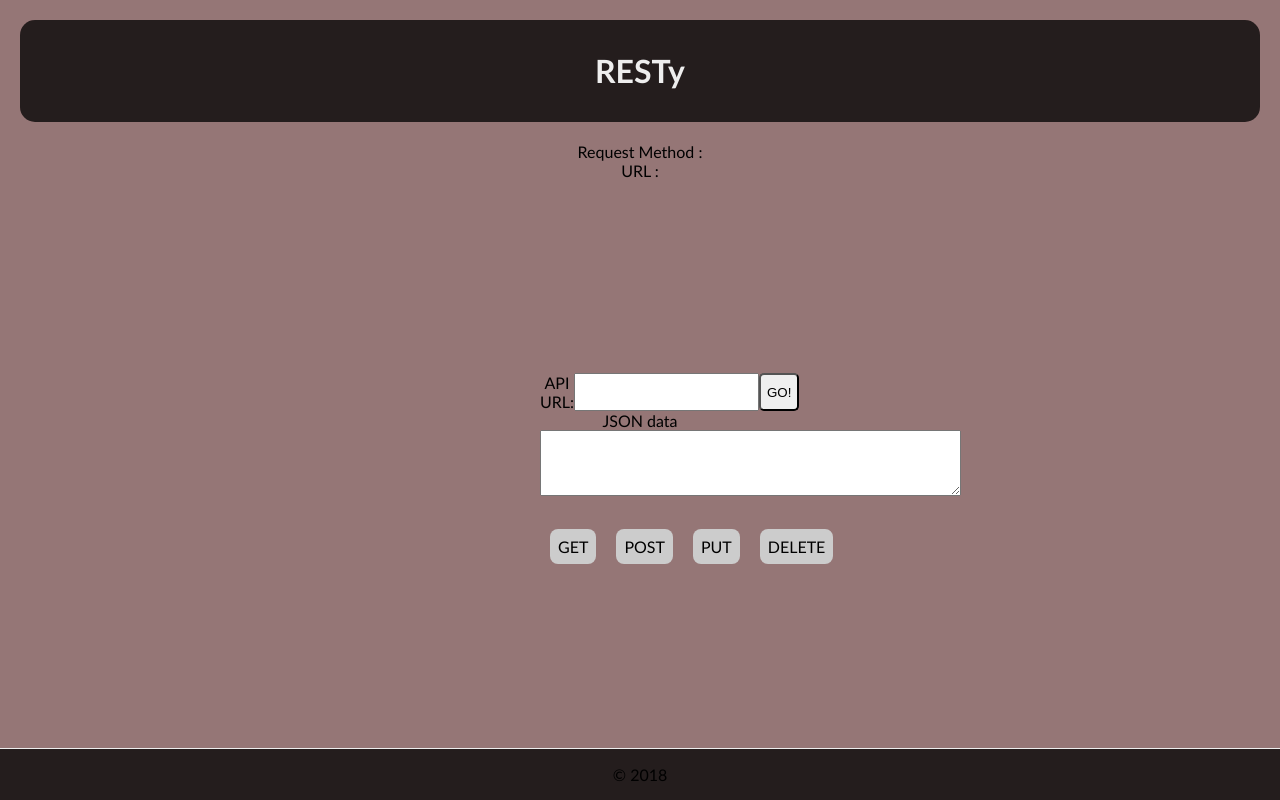
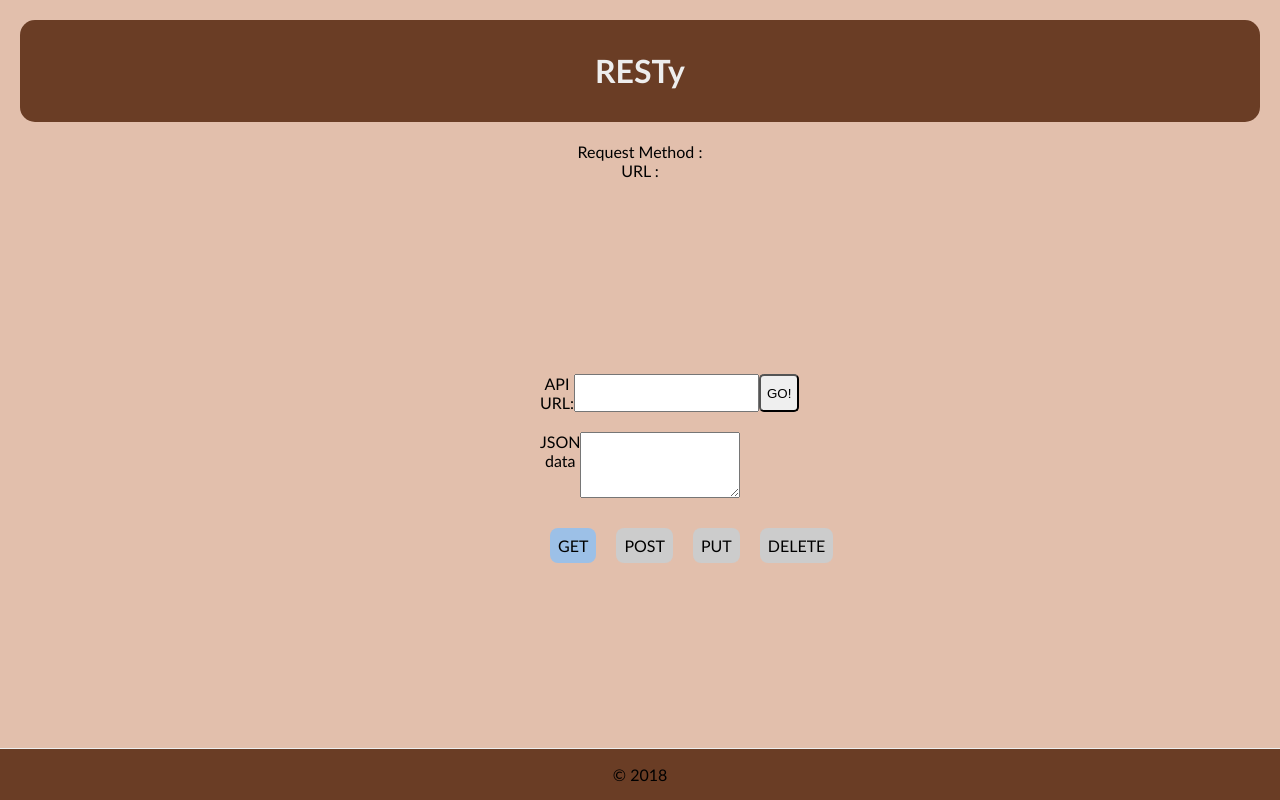
Before and after one commit to brenda70904/resty, a React (Create React App) app: page / in a window 1280 px wide. Built offline with nearby package versions, Linux system fonts and the light colour scheme.

Commit message:
change useState to useReducer

```diff
--- a/src/App.jsx
+++ b/src/App.jsx
@@ -1,4 +1,4 @@
-import { useState } from 'react';
+import { useEffect, useReducer } from 'react';
 
 import './App.scss';
 import Header from './Components/Header';
@@ -7,24 +7,65 @@ import Form from './Components/Form';
 import Results from './Components/Results';
 import axios from 'axios';
 
+export const initialState = {
+  data: null,
+  requestParams: {},
+}
+
+export const appReducer = (state = initialState, action) => {
+  switch (action.type) {
+    case 'GET-PARAMS':
+      return { ...state, requestParams: action.payload };
+    case 'UPDATE-DATA':
+      return { ...state, data: action.payload };
+    default:
+      return state;
+
+  }
+};
+
 const App = () => {
 
-  let [data, setData] = useState(null);
-  let [requestParams, setRequestParams] = useState({});
+  const [state, dispatch] = useReducer(appReducer, initialState);
+  // let [data, setData] = useState(null);
+  // let [requestParams, setRequestParams] = useState({});
 
-const callApi = async (requestParams) => {
-    let response = await axios(requestParams)
-    setData(response.data);
-    setRequestParams(requestParams);
+  // const callApi = async (requestParams) => {
+  //   let response = await axios(requestParams)
+  //   setData(response.data);
+  //   setRequestParams(requestParams);
+  // }
+  const getRequest = (requestParams) => {
+    let action = {
+      type: 'GET-PARAMS',
+      payload: requestParams,
+    }
+    dispatch(action);
   }
+
+  useEffect(() => {
+    const callApi = async () => {
+      if (state.requestParams.method && state.requestParams.url) {
+        let response = await axios(state.requestParams);
+        let action = {
+          type: 'UPDATE-DATA',
+          payload: response.data
+        }
+        dispatch(action);
+
+      }
+
+    };
+    callApi();
+  }, [state.requestParams]);
 
   return (
     <>
       <Header />
-      <div data-testid="method" >Request Method : {requestParams.method}</div>
-      <div data-testid="url" >URL : {requestParams.url}</div>
-      <Form handleApiCall={callApi} />
-      <Results data={data} />
+      <div data-testid="method" >Request Method : {state.requestParams.method}</div>
+      <div data-testid="url" >URL : {state.requestParams.url}</div>
+      <Form getRequest={getRequest} />
+      <Results data={state.data} />
       <Footer />
     </>
   );
--- a/src/App.scss
+++ b/src/App.scss
@@ -1,4 +1,4 @@
-$backgroundColor: #744b4bc1;
+$backgroundColor: #e2bfac;
 $fontFamily:Lucida, Gill Sans, sans-serif;;
 ;
 
@@ -32,7 +32,7 @@ body {
   }
 
   header {
-    background: darken($backgroundColor, 75);
+    background: darken($backgroundColor, 50);
     border-radius: 15px;
     color: #eee;
     padding: 10px;
--- a/src/Components/Form/index.jsx
+++ b/src/Components/Form/index.jsx
@@ -1,54 +1,91 @@
-import React, { useState } from 'react';
+import React, { useReducer } from 'react';
 import './Form.scss';
+
+export const inititalForm = {
+  method: 'get',
+  url: '',
+}
+
+export const formReducer = (state = inititalForm, action) => {
+  switch (action.type) {
+    case 'UPDATE_METHOD':
+      return { ...state, method: action.payload };
+    case 'UPDATE_URL':
+      return { ...state, url: action.payload };
+    default:
+      return state;
+  }
+}
+
+
 
 const Form = (props) => {
 
-  let { handleApiCall } = props;
-  let [method, setMethod] = useState('get');
+  const [state, dispatch ] = useReducer(formReducer, inititalForm);
+  let { getRequest } = props;
+
   let handleSubmit = e => {
     e.preventDefault();
     let formData = {
-      method: method,
-      url: e.target.url.value,
+      method: state.method,
+      url: state.url,
     };
-    console.log("formData", formData);
-    handleApiCall(formData);
+    getRequest(formData);
   }
+
+  const changeUrl = (e) =>{
+    let action = {
+      type: 'UPDATE_URL',
+      payload: e.target.value,
+    }
+    dispatch(action);
+  }
+  const changeMethod = (e) =>{
+    let action = {
+      type: 'UPDATE_METHOD',
+      payload: e.target.id,
+    }
+    dispatch(action);
+  }
+
 return (
   <>
     <form onSubmit={handleSubmit}>
       <label >
         <span >API URL:</span>
-          <input data-testid="inputUrl" name='url' type='text' required />
+
+        <input data-testid="inputUrl" name='url' type='text' required onChange={changeUrl}/>
         <button data-testid="button" type="submit">GO!</button>
       </label>
-        <lable>JSON data
+
+      <label>JSON data
         <textarea name="textArea" rows="4" cols="50" />
-        </lable>
+      </label>
+
       <label className="methods">
         <span
           data-testid="get-method"
-            style={{ background: method === "GET" ? 'red' : "#ccc " }}
+          style={{ background: state.method === "get" ? '#9cc0e7' : "#ccc " }}
           id="get"
-            onClick={(e) => setMethod(e.target.innerText)}>
+          onClick={changeMethod}>
           GET
         </span>
         <span
-            style={{ background: method === "POST" ? 'red' : "#ccc " }}
+          style={{ background: state.method === "post" ? '#9cc0e7' : "#ccc " }}
           id="post"
-            onClick={(e) => setMethod(e.target.innerText)} >
+          onClick={changeMethod} >
           POST
         </span>
         <span
-            style={{ background: method === "PUT" ? 'red' : "#ccc " }}
+          style={{ background: state.method === "put" ? '#9cc0e7' : "#ccc " }}
           id="put"
-            onClick={(e) => setMethod(e.target.innerText)}>
+          onClick={changeMethod}>
           PUT
         </span>
         <span
-            style={{ background: method === "DELETE" ? 'red' : "#ccc " }}
+          style={{ background: state.method === "delete" ? '#9cc0e7' : "#ccc " }}
           id="delete"
-            onClick={(e) => setMethod(e.target.innerText)}>
+          onClick={changeMethod}>
           DELETE
         </span>
       </label>
@@ -58,6 +95,3 @@ const Form = (props) => {
 }
 
 export default Form;
-
-
-// e.target.innertext
```
Also changed, not shown: src/Components/History/index.jsx (added, +22 -0 lines), src/Components/Form/Form.scss (line endings or trailing spaces), src/Components/Results/index.jsx (indentation only). Lines whose indentation alone changed are shown as unchanged.
